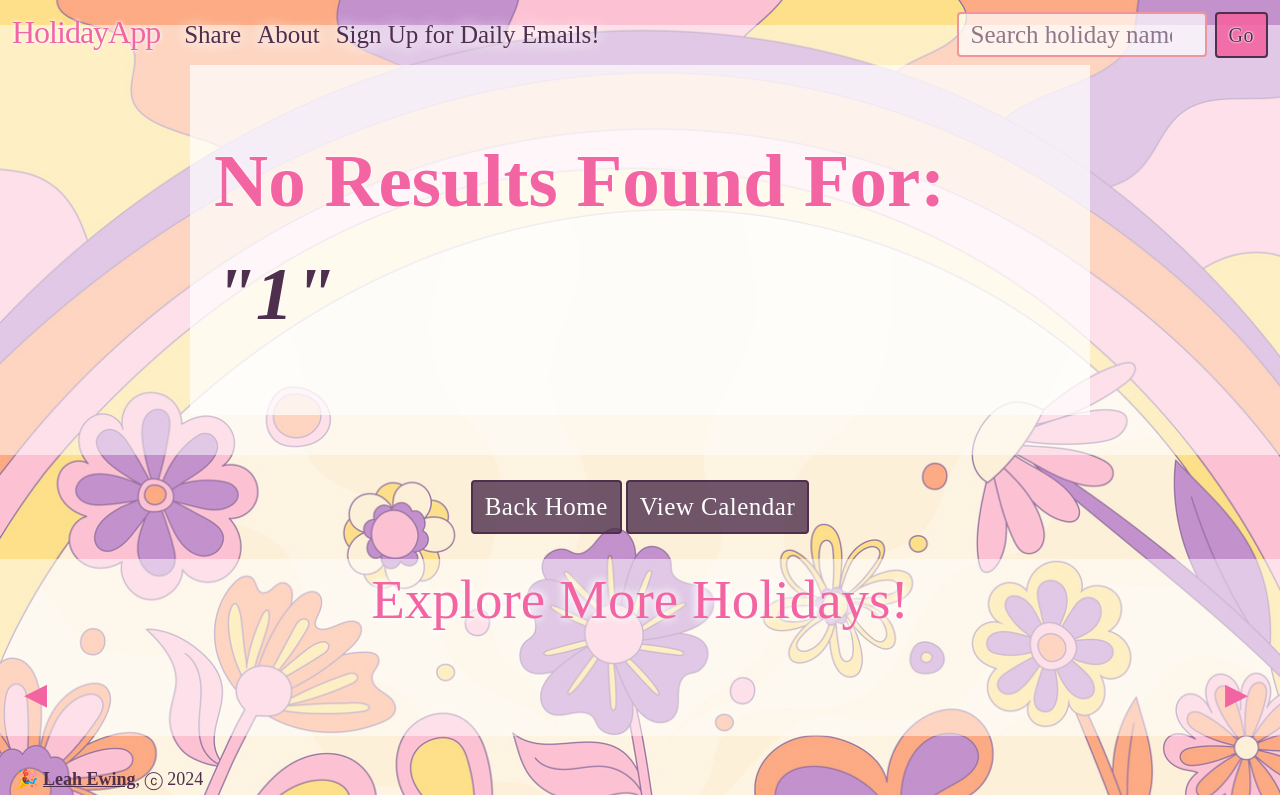
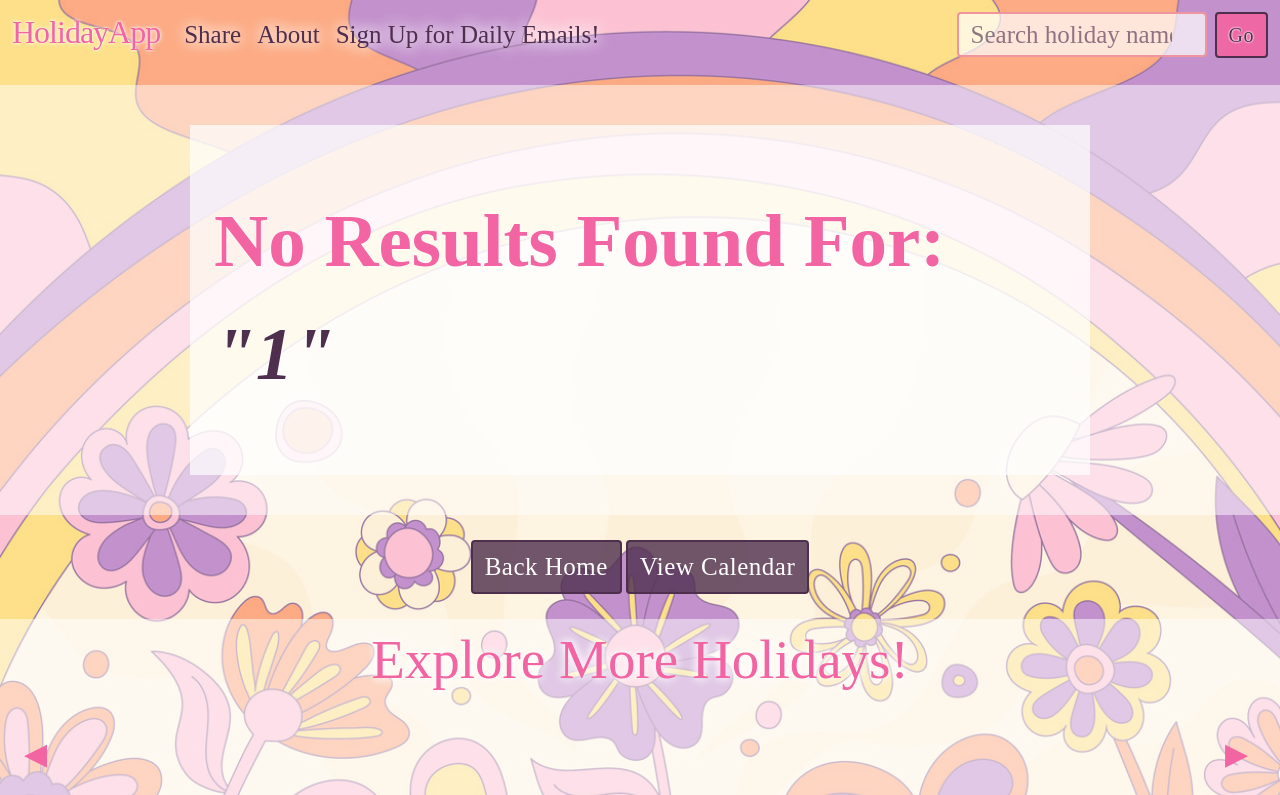
Before and after one commit to leah-ewing/HolidayHub, a Flask app: page /search-results/1 in a window 1280 px wide. Shown: the top 795 px of the page. Run offline with Flask 3, Linux system fonts and the light colour scheme; data that the repository does not hold is empty; some web fonts are replaced.

Commit message:
fix search-results top margin

```diff
--- a/static/css/static.css
+++ b/static/css/static.css
@@ -1132,7 +1132,7 @@ button {
     place-items: center;
     background: rgba(255, 255, 255, .5);
     /* margin-bottom: 25px; */
-    margin-top: 25px;
+    margin-top: 85px;
 }
 
 #inner-row-no-results {
@@ -1170,7 +1170,7 @@ button {
     place-items: center;
     background: rgba(255, 255, 255, .5);
     /* margin-bottom: 25px; */
-    /* margin-top: 25px; */
+    margin-top: 85px;
     /* border: solid orange; */
 }
 
```
